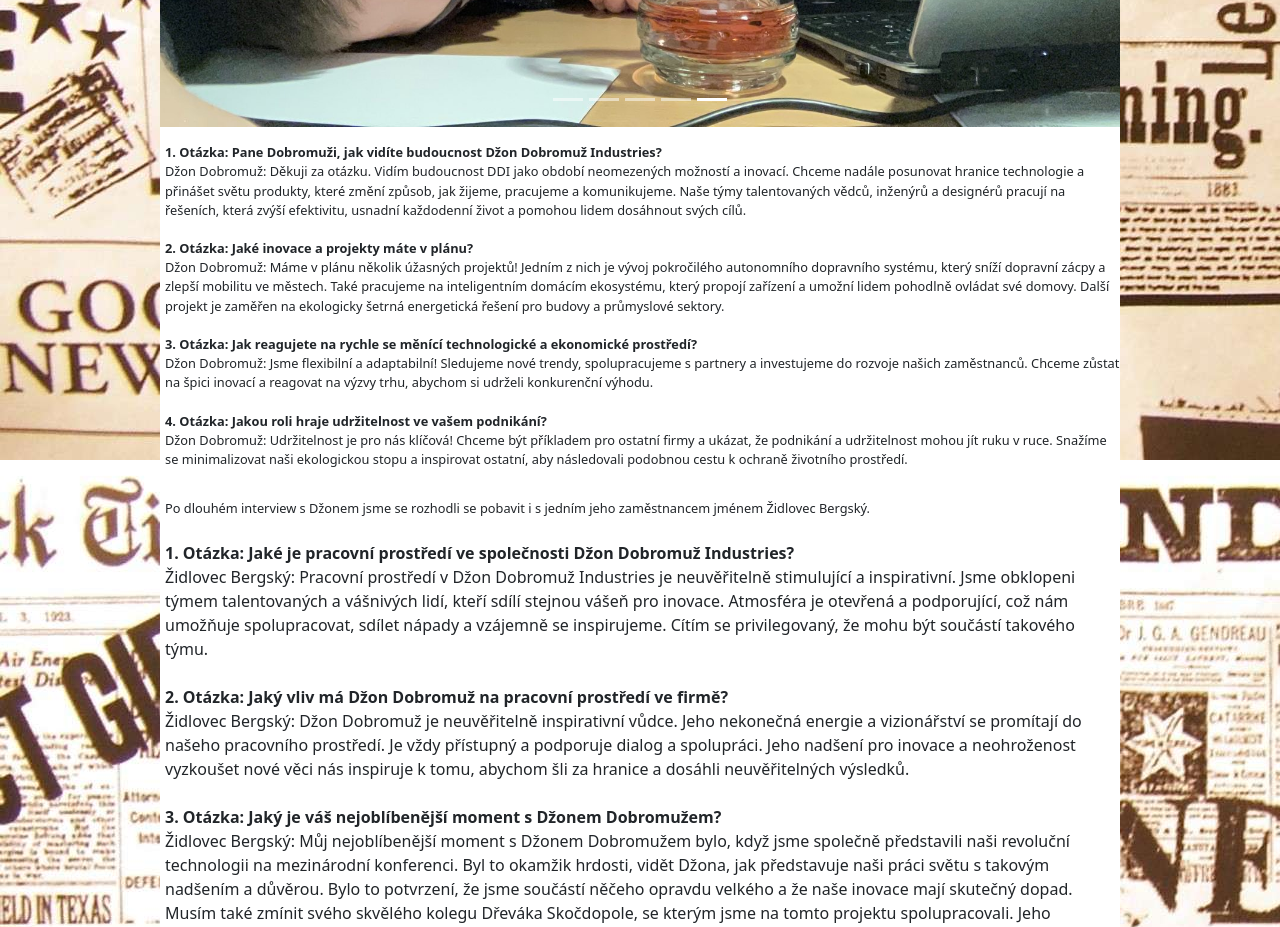
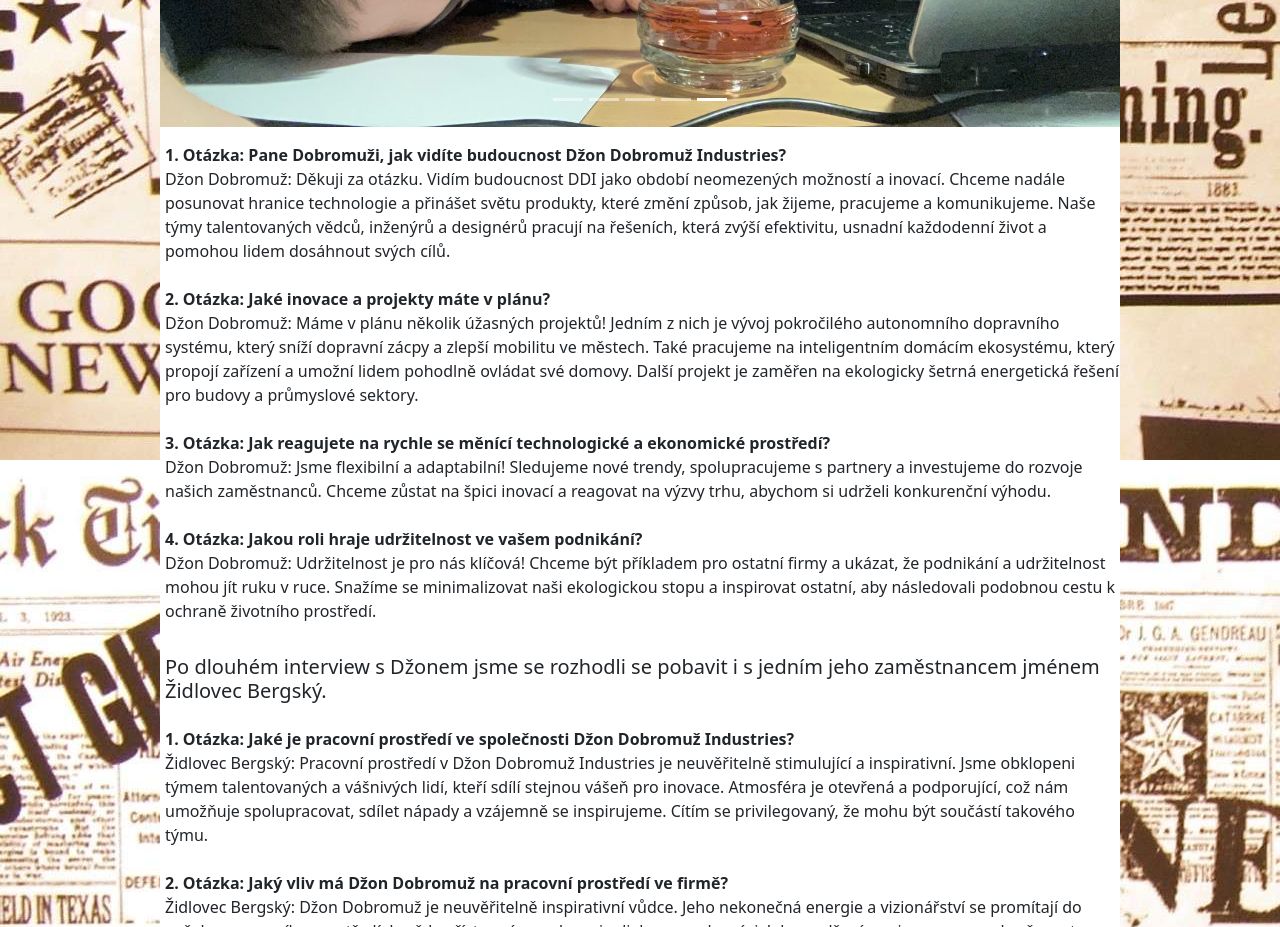
Before and after one commit to Dvojak/Bootstrap, a plain HTML site: page index.html in a window 1280 px wide. Shown: the part 980-1907 px from the top of the page. Drawn offline with Linux system fonts and the light colour scheme.

Commit message:
Update index.html

```diff
--- a/index.html
+++ b/index.html
@@ -94,11 +94,11 @@
                 <span class="visually-hidden">Next</span>
             </button>
         </div>
-        <p class="pt-3" style="font-size:1vw;"><b>1. Otázka: Pane Dobromuži, jak vidíte budoucnost Džon Dobromuž Industries? </b><br> Džon Dobromuž: Děkuji za otázku. Vidím budoucnost DDI jako období neomezených možností a inovací. Chceme nadále posunovat hranice technologie a přinášet světu produkty, které změní způsob, jak žijeme, pracujeme a komunikujeme. Naše týmy talentovaných vědců, inženýrů a designérů pracují na řešeních, která zvýší efektivitu, usnadní každodenní život a pomohou lidem dosáhnout svých cílů. <br><br>
+        <p class="pt-3"><b>1. Otázka: Pane Dobromuži, jak vidíte budoucnost Džon Dobromuž Industries? </b><br> Džon Dobromuž: Děkuji za otázku. Vidím budoucnost DDI jako období neomezených možností a inovací. Chceme nadále posunovat hranice technologie a přinášet světu produkty, které změní způsob, jak žijeme, pracujeme a komunikujeme. Naše týmy talentovaných vědců, inženýrů a designérů pracují na řešeních, která zvýší efektivitu, usnadní každodenní život a pomohou lidem dosáhnout svých cílů. <br><br>
         <b>2. Otázka: Jaké inovace a projekty máte v plánu?</b> <br> Džon Dobromuž: Máme v plánu několik úžasných projektů! Jedním z nich je vývoj pokročilého autonomního dopravního systému, který sníží dopravní zácpy a zlepší mobilitu ve městech. Také pracujeme na inteligentním domácím ekosystému, který propojí zařízení a umožní lidem pohodlně ovládat své domovy. Další projekt je zaměřen na ekologicky šetrná energetická řešení pro budovy a průmyslové sektory. <br> <br>
         <b>3. Otázka: Jak reagujete na rychle se měnící technologické a ekonomické prostředí?</b> <br> Džon Dobromuž: Jsme flexibilní a adaptabilní! Sledujeme nové trendy, spolupracujeme s partnery a investujeme do rozvoje našich zaměstnanců. Chceme zůstat na špici inovací a reagovat na výzvy trhu, abychom si udrželi konkurenční výhodu. <br><br>
         <b>4. Otázka: Jakou roli hraje udržitelnost ve vašem podnikání?</b> <br> Džon Dobromuž: Udržitelnost je pro nás klíčová! Chceme být příkladem pro ostatní firmy a ukázat, že podnikání a udržitelnost mohou jít ruku v ruce. Snažíme se minimalizovat naši ekologickou stopu a inspirovat ostatní, aby následovali podobnou cestu k ochraně životního prostředí. </p>
-        <h5 class=" pt-3" style="font-size:1vw;">Po dlouhém interview s Džonem jsme se rozhodli se pobavit i s jedním jeho zaměstnancem jménem Židlovec Bergský.</h5>
+        <h5 class=" pt-3">Po dlouhém interview s Džonem jsme se rozhodli se pobavit i s jedním jeho zaměstnancem jménem Židlovec Bergský.</h5>
         <p class="pt-3">
         <b>1. Otázka: Jaké je pracovní prostředí ve společnosti Džon Dobromuž Industries?</b> <br> Židlovec Bergský: Pracovní prostředí v Džon Dobromuž Industries je neuvěřitelně stimulující a inspirativní. Jsme obklopeni týmem talentovaných a vášnivých lidí, kteří sdílí stejnou vášeň pro inovace. Atmosféra je otevřená a podporující, což nám umožňuje spolupracovat, sdílet nápady a vzájemně se inspirujeme. Cítím se privilegovaný, že mohu být součástí takového týmu. <br> <br>
         <b>2. Otázka: Jaký vliv má Džon Dobromuž na pracovní prostředí ve firmě?</b> <br> Židlovec Bergský: Džon Dobromuž je neuvěřitelně inspirativní vůdce. Jeho nekonečná energie a vizionářství se promítají do našeho pracovního prostředí. Je vždy přístupný a podporuje dialog a spolupráci. Jeho nadšení pro inovace a neohroženost vyzkoušet nové věci nás inspiruje k tomu, abychom šli za hranice a dosáhli neuvěřitelných výsledků. <br><br>
```
